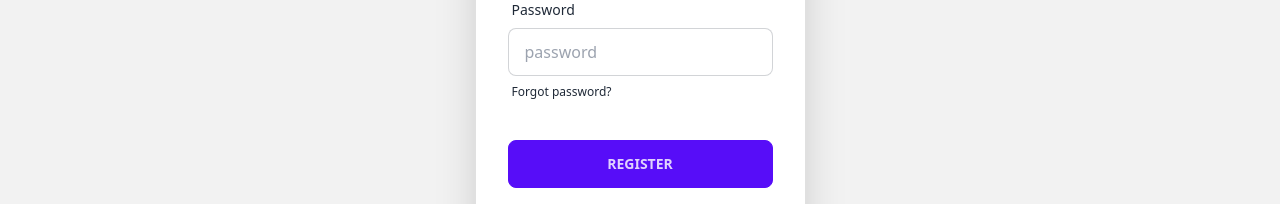
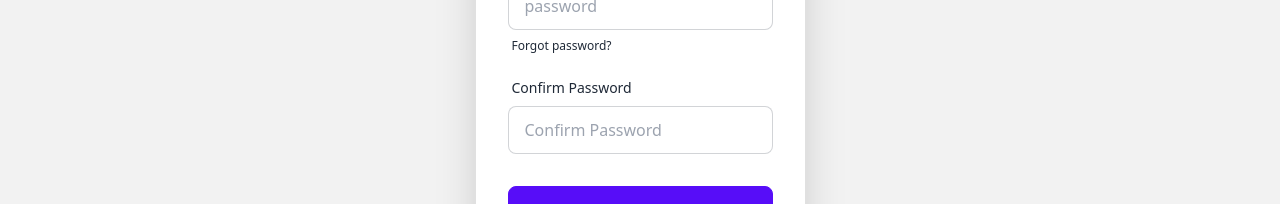
Before and after one commit to Syed-Anwarul-Haque-Piash/summer-camp-client, a React (Vite) app: page /signup in a window 1280 px wide. Shown: the part 484-688 px from the top of the page. Built offline with nearby package versions, Linux system fonts and the light colour scheme; no server answers.

Commit message:
update a class

```diff
--- a/src/pages/SignUp/SignUp.jsx
+++ b/src/pages/SignUp/SignUp.jsx
@@ -87,13 +87,13 @@ const SignUp = () => {
                                 <a href="#" className="label-text-alt link link-hover">Forgot password?</a>
                             </label>
                         </div>
-                        {/* <div className="form-control">
+                        <div className="form-control">
                             <label className="label">
                                 <span className="label-text">Confirm Password</span>
                             </label>
                             <input type="password" placeholder="Confirm Password" {...register("confirm", { required: true })} className="input input-bordered" />
 
-                        </div> */}
+                        </div>
                         <div className="form-control mt-6">
                             <button className="btn btn-primary">Register</button>
                         </div>
```
